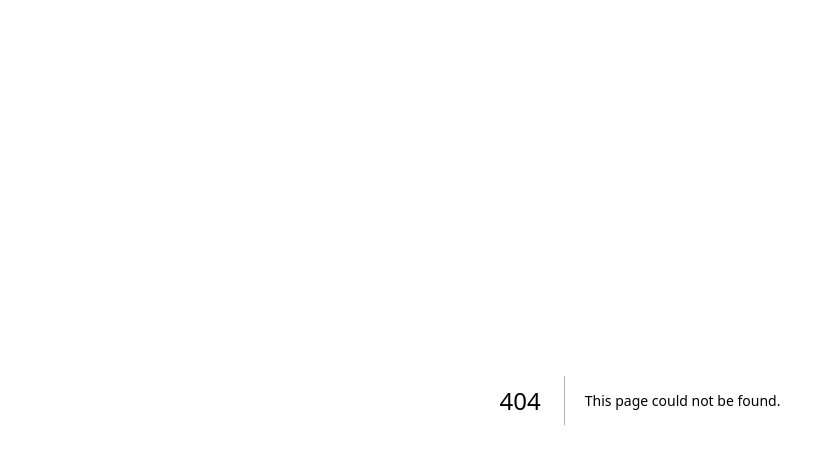
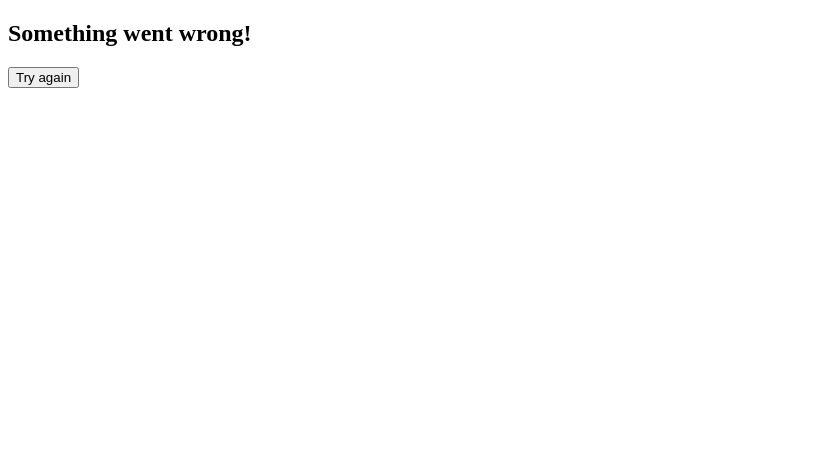
Before and after one commit to WeismanGitHub/Chess-Website, a Next.js app: page /global-error in a window 1280 px wide. Before the commit this address had no page. Shown: the top 464 px of the page, without its empty margins (0-835 px from the left). Built offline with nearby package versions, Linux system fonts and the light colour scheme.

Commit message:
Create error handling pages

```diff
--- /dev/null
+++ b/src/pages/global-error.tsx
@@ -0,0 +1,16 @@
+'use client';
+
+import { useEffect } from 'react';
+
+export default function Error({ error, reset }: { error: Error & { digest?: string }; reset: () => void }) {
+    useEffect(() => {
+        console.error(error);
+    }, [error]);
+
+    return (
+        <div>
+            <h2>Something went wrong!</h2>
+            <button onClick={() => reset()}>Try again</button>
+        </div>
+    );
+}
--- /dev/null
+++ b/src/pages/not-found.tsx
@@ -0,0 +1,3 @@
+export default function NotFound() {
+    return <div>Not Found</div>;
+}
```
